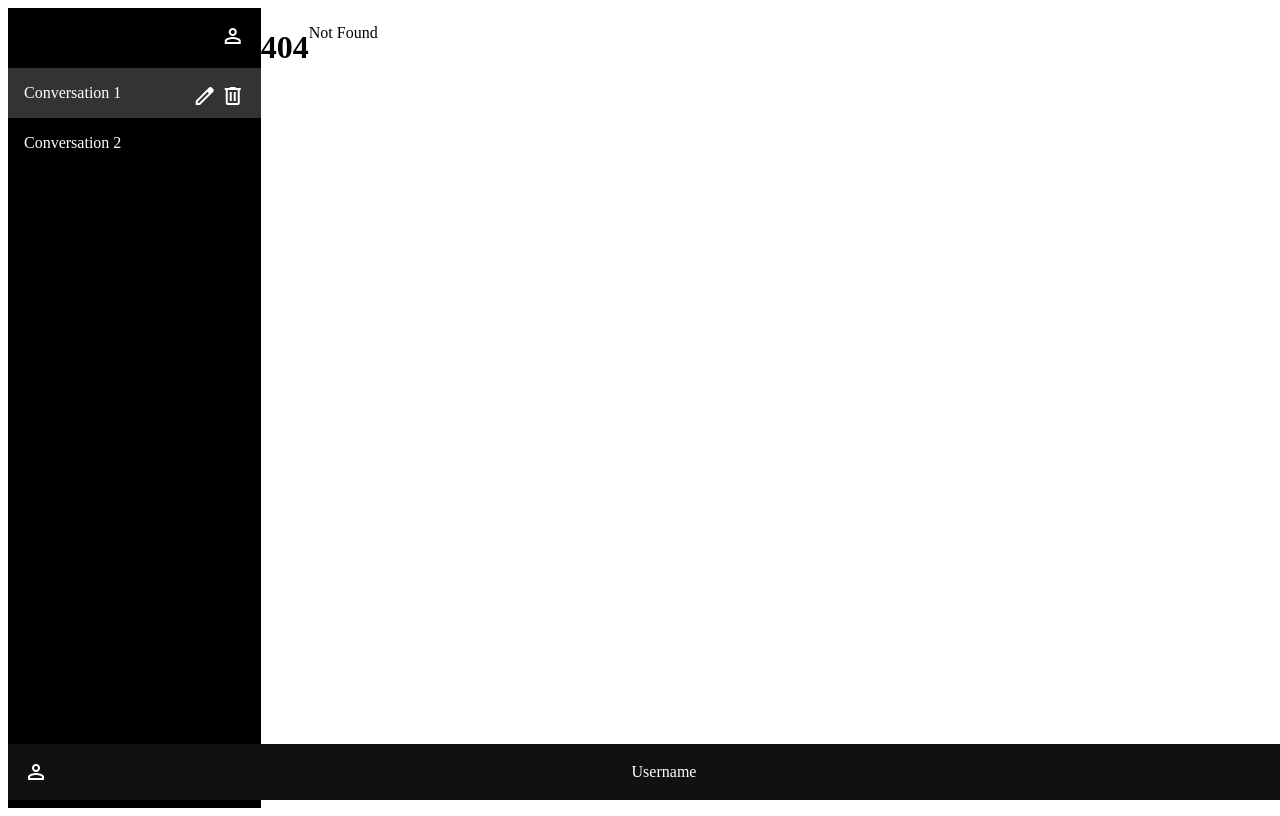
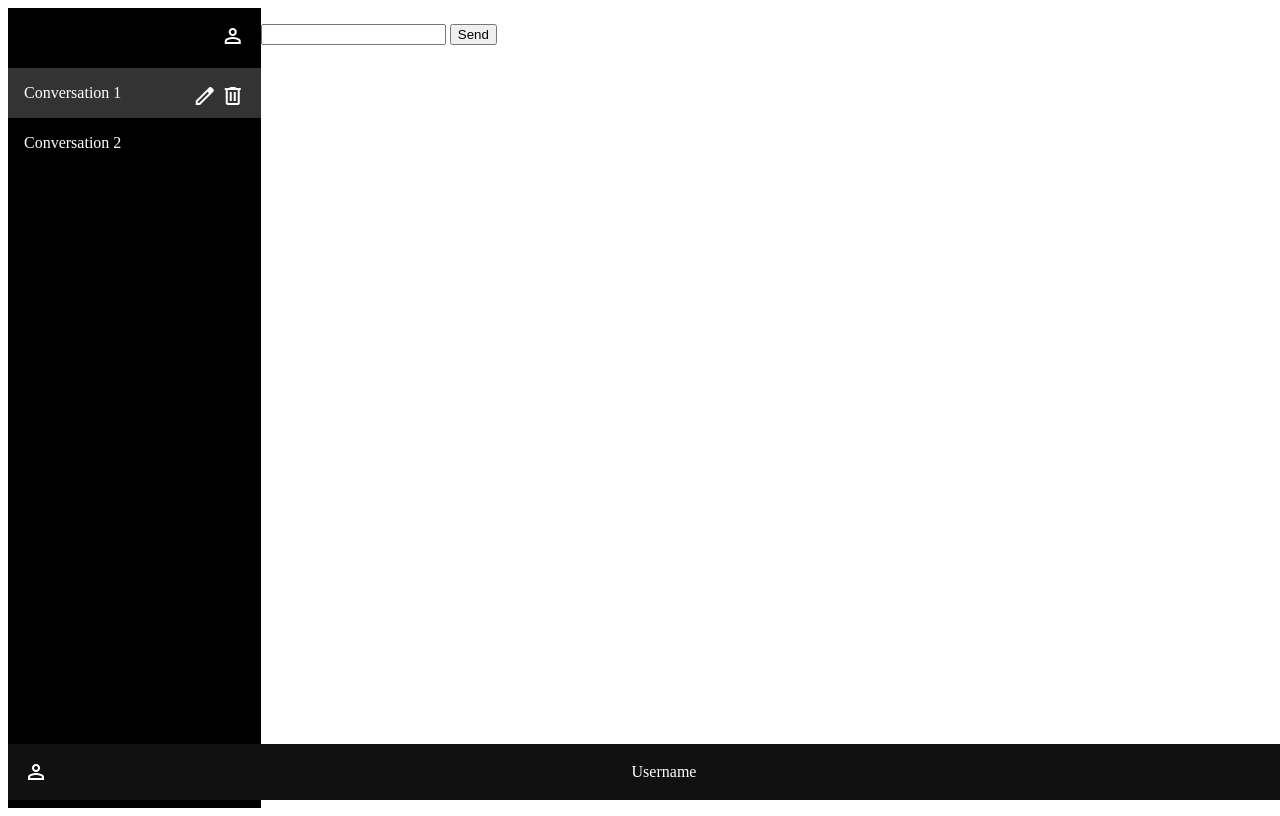
Before and after one commit to Modern-Democracy/prompt-tool, a SvelteKit app: page /chat/1 in a window 1280 px wide. Before the commit this address had no page. Shown: the top 816 px of the page. Built offline with nearby package versions, Linux system fonts and the light colour scheme.

Commit message:
- added slug-based chat session page

```diff
--- /dev/null
+++ b/src/routes/chat/[slug]/+page.svelte
@@ -0,0 +1,30 @@
+
+<!-- src/routes/+page.svelte -->
+<script>
+    import { useChat } from 'ai/svelte';
+    import {getContext} from "svelte";
+
+    /** @type {import('./$types').PageData} */
+    export let data;
+
+    const userState = getContext('user');
+    const { input, handleSubmit, messages } = useChat({
+        api: '/api/memory-chat',
+        headers: {
+            'Authorization': `Bearer ${$userState?.token}`,
+            'Session': data?.slug,
+        }
+    });
+</script>
+
+<div>
+    <ul>
+        {#each $messages as message}
+            <li>{message.role}: {message.content}</li>
+        {/each}
+    </ul>
+    <form on:submit={handleSubmit}>
+        <input bind:value={$input} />
+        <button type="submit">Send</button>
+    </form>
+</div>
```
